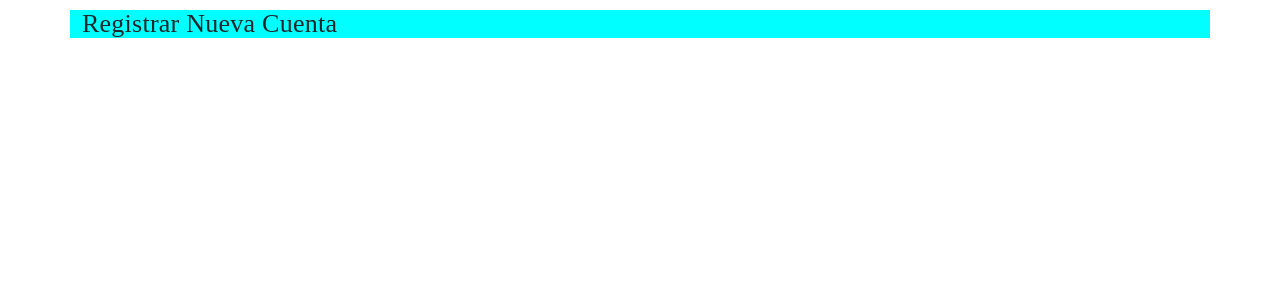
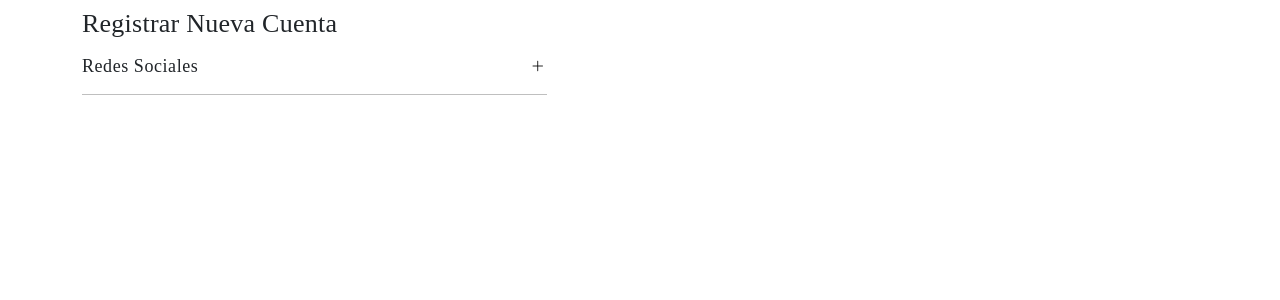
Before and after one commit to Anthony-Code6/Empresa.Fronted, an Angular app: page /register in a window 1280 px wide. Shown: the top 300 px of the page. Built offline with nearby package versions, Linux system fonts and the light colour scheme.

Commit message:
agregando la seccion de las redes sociales

```diff
--- a/angular.json
+++ b/angular.json
@@ -27,7 +27,8 @@
             "styles": [
               "@angular/material/prebuilt-themes/indigo-pink.css",
               "src/styles.css",
-              "node_modules/bootstrap/dist/css/bootstrap.min.css"
+              "node_modules/bootstrap/dist/css/bootstrap.min.css",
+              "node_modules/bootstrap-icons/font/bootstrap-icons.min.css"
             ],
             "scripts": [
               "node_modules/bootstrap/dist/js/bootstrap.bundle.min.js"
@@ -90,7 +91,8 @@
             "styles": [
               "@angular/material/prebuilt-themes/indigo-pink.css",
               "src/styles.css",
-              "node_modules/bootstrap/dist/css/bootstrap.min.css"
+              "node_modules/bootstrap/dist/css/bootstrap.min.css",
+              "node_modules/bootstrap-icons/font/bootstrap-icons.min.css"
             ],
             "scripts": [
               "node_modules/bootstrap/dist/js/bootstrap.bundle.min.js"
--- a/package.json
+++ b/package.json
@@ -21,6 +21,7 @@
     "@angular/platform-browser-dynamic": "^17.3.0",
     "@angular/router": "^17.3.0",
     "bootstrap": "^5.3.3",
+    "bootstrap-icons": "^1.11.3",
     "rxjs": "~7.8.0",
     "tslib": "^2.3.0",
     "zone.js": "~0.14.3"
--- a/src/app/pages/auth/register/register.component.css
+++ b/src/app/pages/auth/register/register.component.css
@@ -1,8 +1,31 @@
-h3{
+h3 {
   font-family: 'Times New Roman';
   font-size: 26px;
 }
-.container{
+
+h4 {
+  font-family: 'Times New Roman';
+  font-size: 18px;
+  margin: 0px;
+}
+
+hr{
+  color: #000000;
+}
+
+.container {
   margin-top: 10px;
-  background-color: aqua;
+  background-color: rgb(255, 255, 255);
+  justify-content: center;
 }
+
+span {
+  background-color: white;
+  border-radius: 100%;
+  padding: 1px 2px;
+  cursor: pointer;
+}
+
+span i{
+  color: black;
+}
--- a/src/app/pages/auth/register/register.component.html
+++ b/src/app/pages/auth/register/register.component.html
@@ -1,5 +1,79 @@
 <section class="body">
-  <section class="header container">
-    <h3>Registrar Nueva Cuenta</h3>
+  <section class="container">
+    <header class="header">
+      <h3>Registrar Nueva Cuenta</h3>
+    </header>
+
+    <main class="col-5">
+      <section class="redes-sociales">
+        <section class="header">
+          <div class="d-flex justify-content-between align-self-center">
+            <h4>Redes Sociales</h4>
+            <span (click)="addLesson()" class="align-self-center">
+              <i class="bi bi-plus-lg"></i>
+            </span>
+          </div>
+        </section>
+
+        <hr />
+
+        <section class="content">
+
+          <div class="add-lessons-form" [formGroup]="form">
+
+            <div formArrayName="lessons">
+              @for (lessonss of lessons.controls; track lessonss; let i = $index) {
+
+              <div class="d-flex justify-content-between mt-2">
+                <div class="d-flex">
+                  <div class="form-check me-3 align-self-center">
+                    <input class="form-check-input shadow-none" type="radio" value="" name="social" id="instagram">
+                    <label class="form-check-label" for="instagram">
+                      <i class="bi bi-instagram"></i>
+                    </label>
+                  </div>
+
+                  <div class="form-check me-3 align-self-center">
+                    <input class="form-check-input shadow-none" type="radio" value="" name="social" id="linkedin">
+                    <label class="form-check-label" for="linkedin">
+                      <i class="bi bi-linkedin"></i>
+                    </label>
+                  </div>
+
+                  <div class="form-check me-3 align-self-center">
+                    <input class="form-check-input shadow-none" type="radio" value="" name="social" id="facebook">
+                    <label class="form-check-label" for="facebook">
+                      <i class="bi bi-facebook"></i>
+                    </label>
+                  </div>
+                </div>
+
+                <span (click)="deleteLesson(i)" class="align-self-center">
+                  <i class="bi bi-trash3"></i>
+                </span>
+
+              </div>
+
+              <div class="w-100">
+                <input type="text" class="form-control form-control-sm shadow-none"
+                  placeholder="Ingrese la dirección de la red social." />
+              </div>
+
+              }
+            </div>
+
+
+          </div>
+        </section>
+      </section>
+
+
+
+    </main>
+
+    <footer>
+
+    </footer>
+
   </section>
 </section>
--- a/src/app/pages/auth/register/register.component.ts
+++ b/src/app/pages/auth/register/register.component.ts
@@ -1,4 +1,5 @@
 import { Component, inject } from '@angular/core';
+import { FormArray, FormBuilder, FormGroup, ReactiveFormsModule, Validators } from '@angular/forms';
 
 import { MatButtonModule } from '@angular/material/button';
 
@@ -7,13 +8,50 @@ import { MatIconModule } from '@angular/material/icon';
 @Component({
   selector: 'app-register',
   standalone: true,
-  imports: [MatButtonModule, MatIconModule],
+  imports: [MatButtonModule, MatIconModule, ReactiveFormsModule],
   templateUrl: './register.component.html',
   styleUrl: './register.component.css'
 })
 export class RegisterComponent {
 
+  form!: FormGroup
+  formulario = inject(FormBuilder)
+
   ngOnInit(): void {
+    this.form = this.formulario.group({
+      lessons: this.formulario.array([])
+    });
+  }
+
+  get lessons() {
+    return this.form.controls["lessons"] as FormArray;
+  }
+
+  addLesson() {
+    const lessonForm = this.formulario.group({
+      title: ['', Validators.required],
+      level: ['', Validators.required]
+    });
+
+    this.lessons.push(lessonForm);
+  }
+
+  deleteLesson(lessonIndex: number) {
+    this.lessons.removeAt(lessonIndex);
+  }
+
+  plus(e: Event) {
+    let target = e.target as HTMLElement
+    let name = target.className
+
+    if (name == 'bi bi-plus-lg') {
+      target.classList.remove('bi-plus-lg')
+      target.classList.add('bi-dash')
+    } else {
+      target.classList.remove('bi-dash')
+      target.classList.add('bi-plus-lg')
+    }
 
   }
+
 }
```
Also changed, not shown: 1 other file (tests, documents, lock files or other folders).
